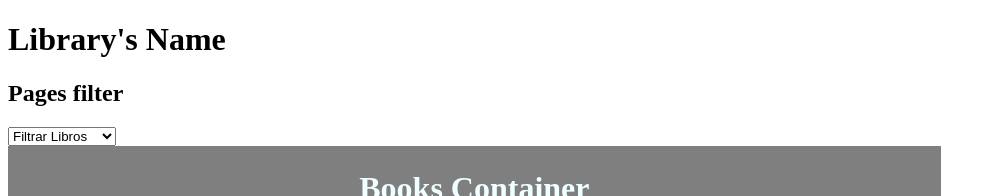
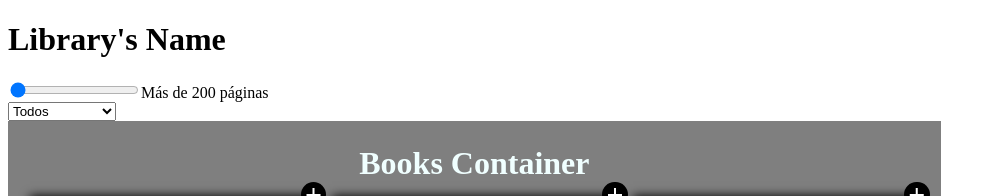
Before and after one commit to FacuMenonMartinez/prueba-tecnica-midudev, a React (Vite) app: page / in a window 1280 px wide. Shown: the top 196 px of the page, without its empty margins (0-996 px from the left). Built offline with nearby package versions, Linux system fonts and the light colour scheme.

Commit message:
pages filter ok

```diff
--- a/src/App.jsx
+++ b/src/App.jsx
@@ -11,10 +11,14 @@ function App() {
   // es la que voy a usar para el renderizado de disponibles
   const [listBooks, setListBooks] = useState([]);
 
+  const [availableBooks, setAvailableBooks] = useState([]);
+
   // Creo el estado donde guardo la lista de lectura
   const [readingList, setReadingList] = useState([]);
 
   const [filteredGenre, setFilteredGenre] = useState('');
+
+  const [filteredPages, setFilteredPages] = useState(0);
 
 
   // Hago llamada al JSON dentro de useEffect para que no se renderice constatemente el comp.
@@ -22,32 +26,43 @@ function App() {
     fetch("../../../public/asyncMock/books.json")
       .then(res => res.json())
       .then(data => {
-        console.log(data.library)
+        // console.log(data.library);
+        setListBooks(data.library);
+        setAvailableBooks(data.library);
+      })
+  }, []);
 
-        // Uso el filtro aca para que, en caso que quiera, el cliente puede sacar todos los filtros
-        if (filteredGenre !== '') {
-          const filteredBooks = data.library.filter(item => item.book.genre === filteredGenre);
-          setListBooks(filteredBooks);
-        } else {
-          setListBooks(data.library);
-        }
 
-      })
-  }, [filteredGenre]);
-
+  // Funciones Callback de los filtros
   const changeGenreFilter = (genre) => {
     setFilteredGenre(genre)
   }
 
+  const changePagesFilter = (pages) => {
+    setFilteredPages(pages);
+  }
 
+  // Funcionamiento de los filtros
+  useEffect(() => {
 
+    if (filteredPages > 200) {
+      const filteredBooksByPages = listBooks.filter(item => item.book.pages >= filteredPages);
+      setAvailableBooks(filteredBooksByPages);
+    } else if (filteredGenre !== '') {
+      const filteredBooksByGenre = listBooks.filter(item => item.book.genre === filteredGenre);
+      setAvailableBooks(filteredBooksByGenre);
+    } else {
+      setAvailableBooks(listBooks);
+    }
+
+  }, [filteredGenre, filteredPages]);
 
 
   // Esta función se ejecuta en el componente addButton
   const addFunction = (id) => {
 
     // Encuentro el libro que voy a leer por nombre
-    const readingBook = listBooks.find(item => item.book.title === id);
+    const readingBook = availableBooks.find(item => item.book.title === id);
     console.log("Este libro elegiste", readingBook);
 
     // Creo copia del arreglo de readingList y luego lo actualizo con el nuevo libro
@@ -56,9 +71,9 @@ function App() {
     setReadingList(actualizatedReadingList);
 
     // Actualizo los libros disponibles sacando el que esta en lista de lectura
-    const actualizatedList = listBooks.filter((item) => item.book.title != id);
+    const actualizatedList = availableBooks.filter((item) => item.book.title != id);
     console.log("Lista actualizada", actualizatedList);
-    setListBooks(actualizatedList);
+    setAvailableBooks(actualizatedList);
 
   }
 
@@ -71,9 +86,9 @@ function App() {
     console.log("Este libro queres remover", removedBook);
 
     // Actualizo los libros que vuelven a la lista de disponibles
-    const actualizatedList = [...listBooks];
+    const actualizatedList = [...availableBooks];
     actualizatedList.push(removedBook);
-    setListBooks(actualizatedList);
+    setAvailableBooks(actualizatedList);
 
     // Actualizo los libros que se mantienen en la lista de lectura
     const actualizatedReadingList = readingList.filter(item => item.book.title !== id);
@@ -81,13 +96,12 @@ function App() {
 
   }
 
-
   return (
     <div>
       <h1>Library's Name</h1>
-      <PagesFilter/>
+      <PagesFilter changePages={changePagesFilter} />
       <GenreFilter changeGenreFilter={changeGenreFilter} />
-      <AvailableBooksContainer bookArray={listBooks} addFunction={addFunction} />
+      <AvailableBooksContainer bookArray={availableBooks} addFunction={addFunction} />
       <ReadingListContainer booksArray={readingList} removeFunction={removeFunction} />
     </div>
 
--- a/src/components/Filters/GenreFilter.jsx
+++ b/src/components/Filters/GenreFilter.jsx
@@ -9,7 +9,7 @@ function GenreFilter({changeGenreFilter}){
     return(
         <form>
             <select name="genreFilter" onChange={handleChange}>
-                <option value="">Filtrar Libros</option>
+                <option value="">Todos</option>
                 <option value="Ciencia ficción">Ciencia ficción</option>
                 <option value="Fantasía">Fantasía</option>
                 <option value="Terror">Terror</option>
--- a/src/components/Filters/PagesFilter.jsx
+++ b/src/components/Filters/PagesFilter.jsx
@@ -1,7 +1,18 @@
-function PagesFilter (){
-    return(<div>
-        <h2>Pages filter</h2>
-    </div>)
+import { useState } from "react";
+
+function PagesFilter({changePages}) {
+
+    const [pages, setPages] = useState(200);
+
+    const handleChange = (e) => {
+       setPages(e.target.value);
+       changePages(e.target.value);
+    }
+
+    return (<form>
+        <input onChange={handleChange} type="range" min={200} max={1200} step={100} list="tickmarks" />
+        <label>Más de {pages} páginas</label>
+    </form>)
 }
 
 export default PagesFilter
```
